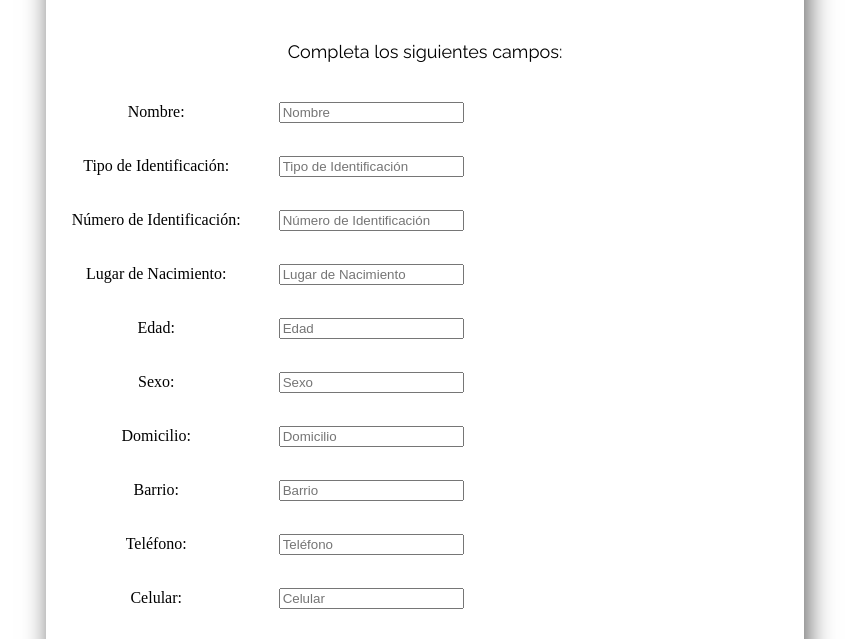
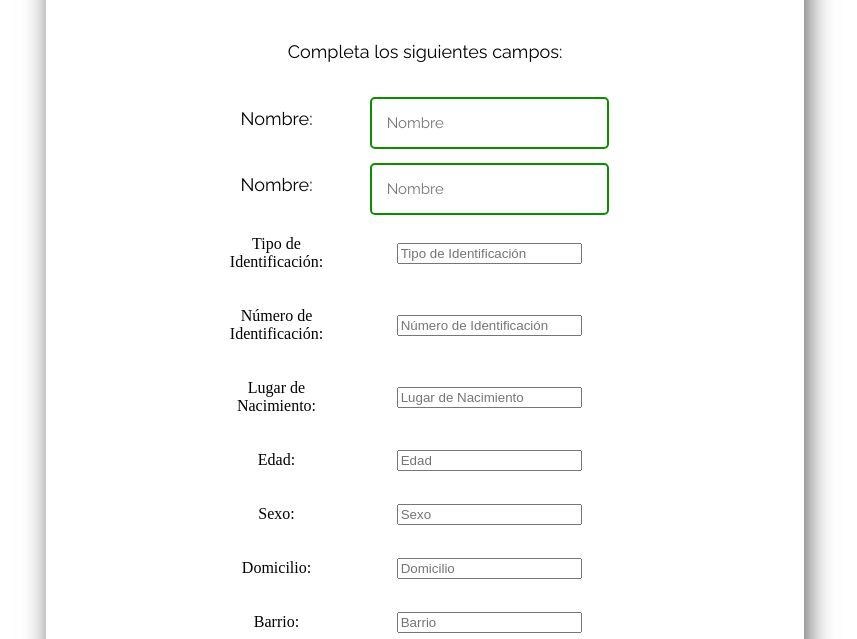
Before and after one commit to iRetray/EncuestaEmpresarial, a plain HTML site: page formulario.html in a window 1280 px wide. Shown: the part 161-800 px from the top of the page, without its empty margins (215-1072 px from the left). Drawn offline with Linux system fonts and the light colour scheme; a web font is replaced by a local one.

Commit message:
Update formulario.html

```diff
--- a/formulario.html
+++ b/formulario.html
@@ -24,15 +24,26 @@
 
 		<tr>
 			<td>
-				<table>
-					<tr>
-						<td>
-							<p id="textomedio">Nombre:</p>
+				<table width="60%" align="center">
+
+					<tr width="100%" align="center">
+						<td width="30%">
+							<p class="textoNormal1">Nombre:</p>
 						</td>
-						<td>
-							<input type="text" name="Nombre" placeholder="Nombre">
+						<td width="70%">
+							<input type="text" name="Nombre" placeholder="Nombre" class="cajasRegistro">
 						</td>
 					</tr>
+
+					<tr width="100%" align="center">
+						<td width="30%">
+							<p class="textoNormal1">Nombre:</p>
+						</td>
+						<td width="70%">
+							<input type="text" name="Nombre" placeholder="Nombre" class="cajasRegistro">
+						</td>
+					</tr>
+
 					<tr>
 						<td>
 							<p id="textomedio">Tipo de Identificación:</p>
@@ -134,6 +145,7 @@
 							<input type="submit" value="Submit">
 						</td>
 					</tr>
+
 				</table>
 			</td>
 		</tr>
```
